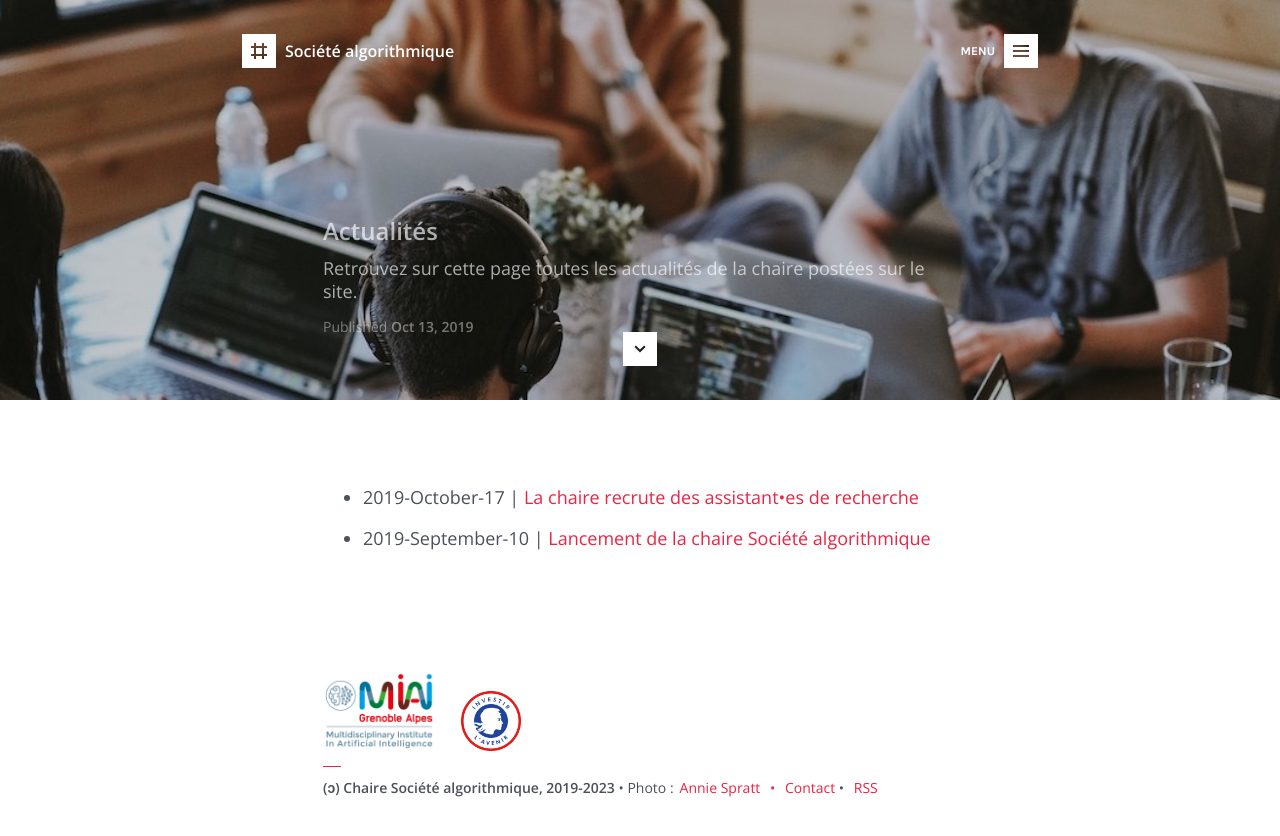
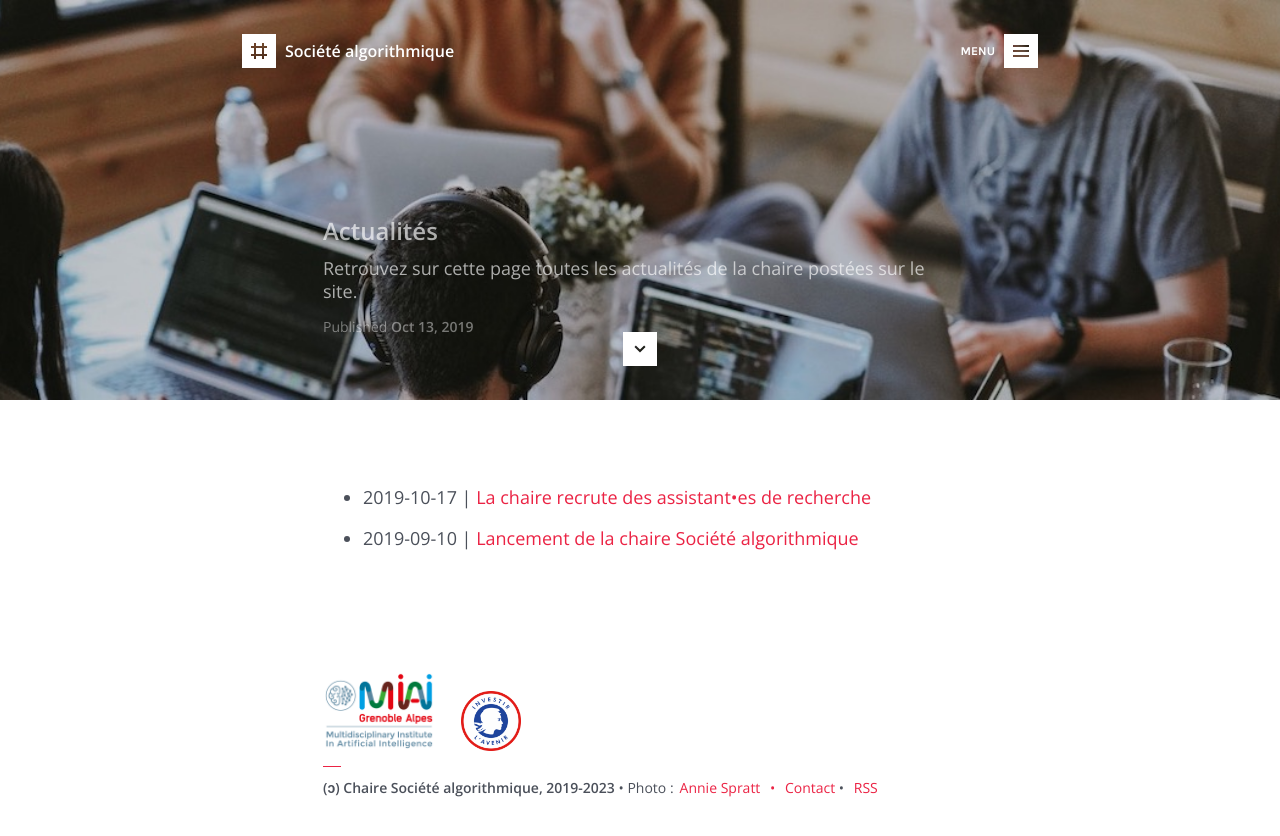
Before and after one commit to gillesbastin/algorithmicsociety.github.io, a Jekyll site: the page built from actualites.md, in a window 1280 px wide. Shown: the top 836 px of the page. Built offline with Jekyll 4.4.1, drawn with Linux system fonts in a browser that asks for light colours.

Commit message:
Update actualites.md

```diff
--- a/actualites.md
+++ b/actualites.md
@@ -17,7 +17,7 @@ image: 		header-1.jpg
         {% for post in site.posts offset: site.pagination + 1 %}
         <ul>
         <li>
-            <span class="date">{{ post.date | date: "%Y-%B-%d" }}</span> | <a class="link" href="{{ post.url | relative_url }}">{{ post.title }}</a>
+            <span class="date">{{ post.date | date: "%Y-%m-%d" }}</span> | <a class="link" href="{{ post.url | relative_url }}">{{ post.title }}</a>
         </li>
         </ul>
         {% endfor %}
```
